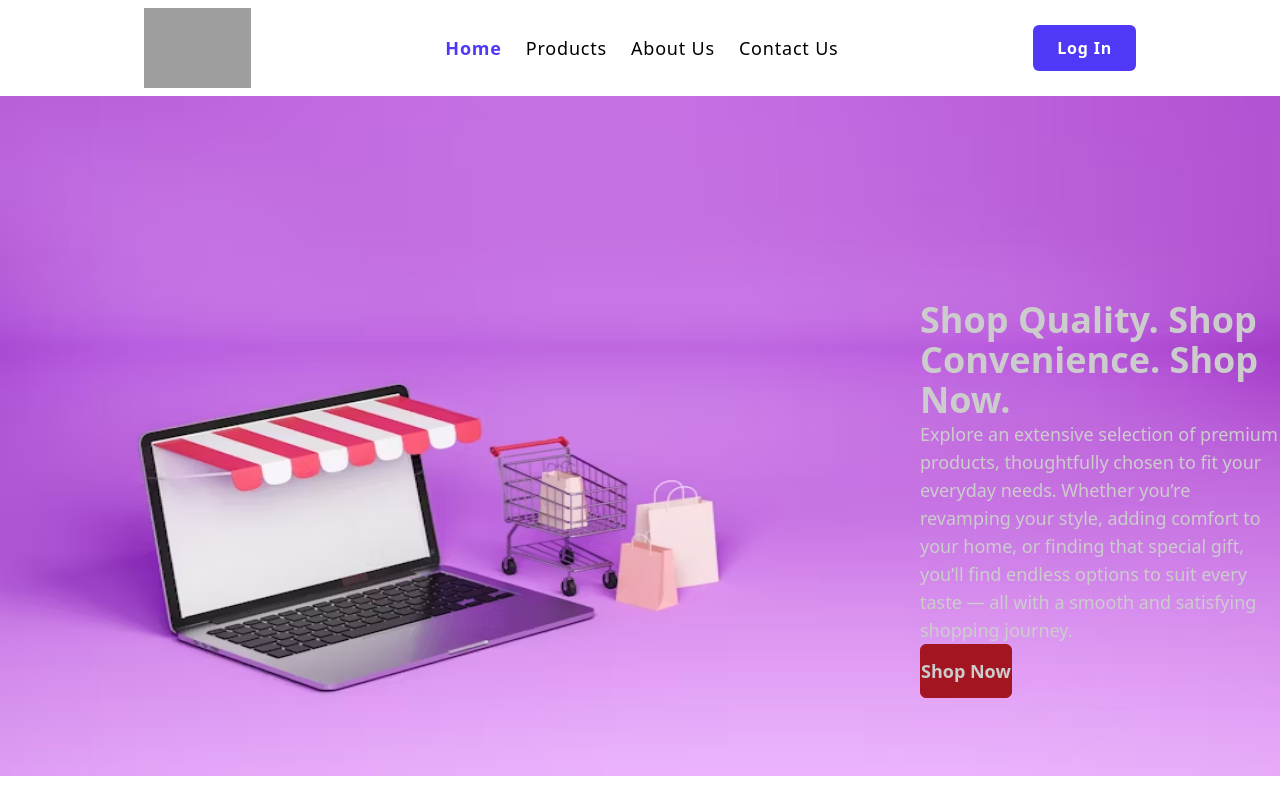
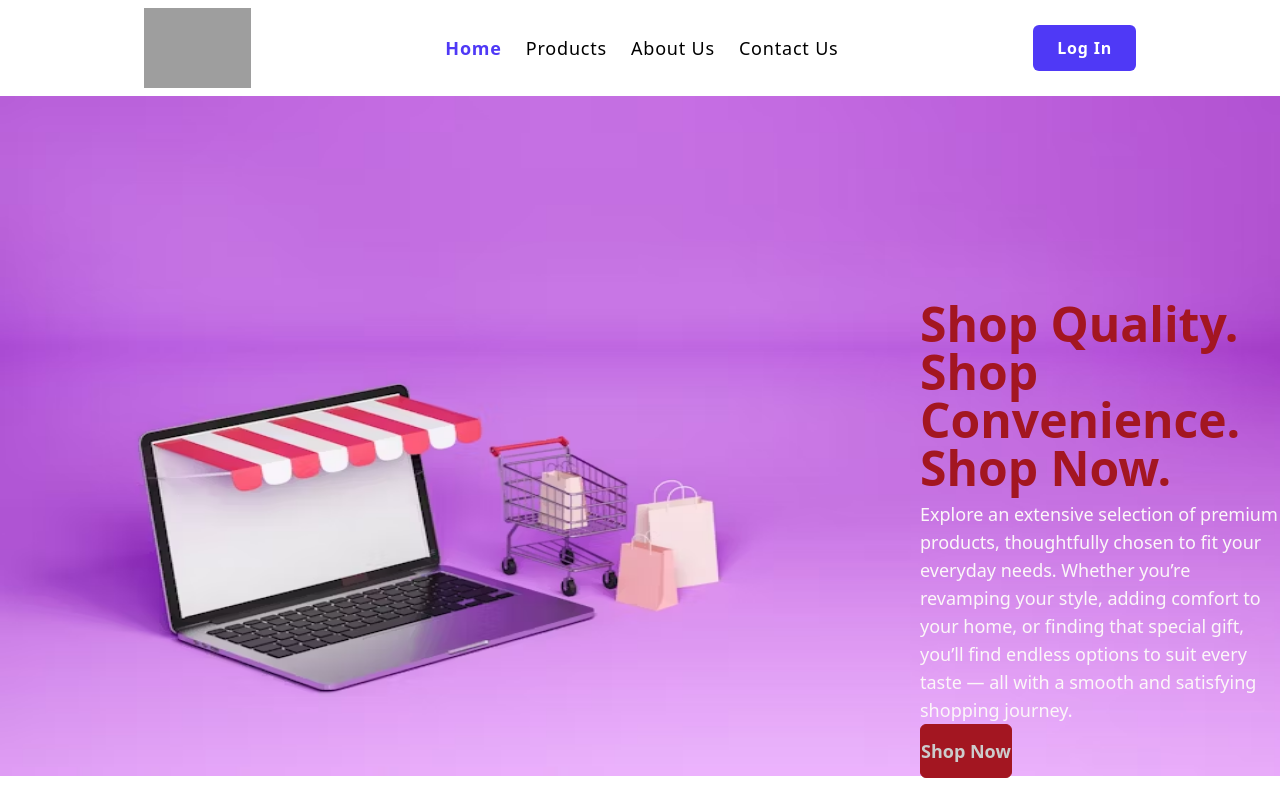
Before and after one commit to Nikesh514/e-commerce-frontend, a React (Vite) app: page / in a window 1280 px wide. Shown: the top 800 px of the page. Built offline with nearby package versions, Linux system fonts and the light colour scheme; no server answers; grey boxes are pictures that could not be loaded.

Commit message:
minor changes

```diff
--- a/src/components/landing/hero.tsx
+++ b/src/components/landing/hero.tsx
@@ -2,17 +2,17 @@ import heroImage from "../../assets/hero-1.webp";
 
 const Hero = () => {
   return (
-    <div id={"hero-section"} className="w-full h-[85vh] relative">
+    <div id={"hero-section"} className="w-full h-[60vh]  lg:h-[85vh] relative">
       {/* overlay */}
       <div className="bg-balck/40 absolute inset-0"></div>
-      <img src={heroImage} className="h-full w-full" />
+      <img src={heroImage} className="h-full w-full object-cover object-right md:object-none lg:object-fill" />
       {/* hero info */}
       <div className="absolute top-[30%] buttom-1/2 left-230 max-w-[600px]">
         <div>
-          <h1 className="text-4xl text-[#CCCCCC] font-bold">
+          <h1 className="text-3xl lg:text-5xl text-[#A31621] font-extrabold">
             Shop Quality. Shop Convenience. Shop Now.
           </h1>
-          <p className=" text-lg text-[#CCCCCC] ">
+          <p className=" text-[15px] md:text-lg text-[#FCF7F8] mt-2 ">
             Explore an extensive selection of premium products, thoughtfully
             chosen to fit your everyday needs. Whether you’re revamping your
             style, adding comfort to your home, or finding that special gift,
```
